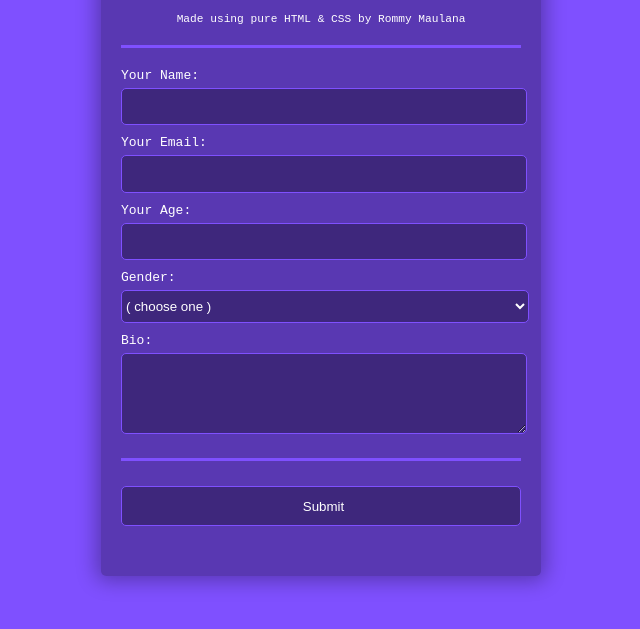
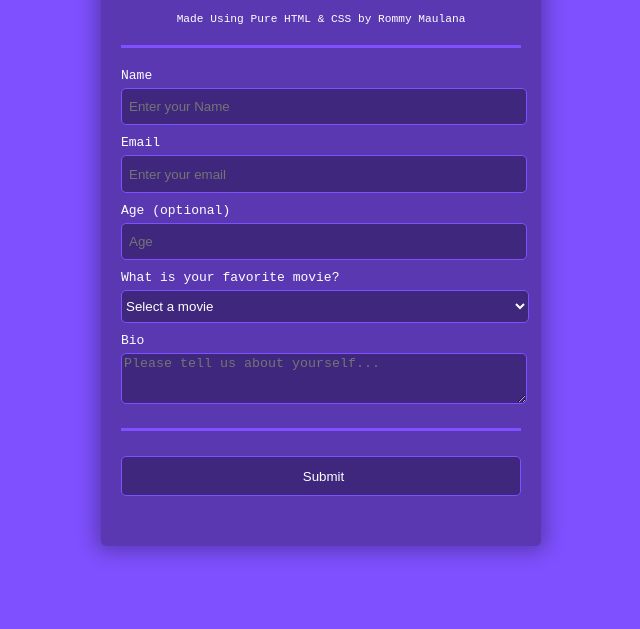
Before and after one commit to nus1x/responsive-web-design, a plain HTML site: page survey_form/index.html in a window 1280 px wide. Shown: the part 81-710 px from the top of the page, without its empty margins (319-959 px from the left). Drawn offline with Linux system fonts and the light colour scheme.

Commit message:
HTML SurveyForm

```diff
--- a/survey_form/index.html
+++ b/survey_form/index.html
@@ -10,39 +10,39 @@
     <body>
       <div class="survey-form">
         <h1 id="title">Survey Form</h1>
-        <p id="description">Made using pure HTML & CSS by Rommy Maulana</p>
+        <p id="description">Made Using Pure HTML & CSS by Rommy Maulana</p>
 
         <hr/>
 
         <form id="survey-form">
 
         <label for="name">
-          Your Name:
-          <input id="name" name="name" type="text" required>
+          Name
+          <input id="name" name="name" type="text" placeholder="Enter your Name" required>
         </label>
 
         <label for="email">
-          Your Email:
-          <input id="email" name="email" type="email" required>
-        <label>
+          Email
+          <input id="email" name="email" type="email" placeholder="Enter your email" required>
+        </label>
 
         <label for="number">
-          Your Age:
-          <input id="number" name="age" type="number" min="3" max="120">
+          Age (optional)
+          <input id="number" name="age" type="number" placeholder="Age" min="3" max="120">
         </label>
 
         <label for="dropdown">
-          Gender:
+          What is your favorite movie?
           <select id="dropdown" name="gender">
-            <option value="">( choose one )</option>
-            <option value="1">Male</option>
-            <option value="2">Female</option>
+            <option value="0">Select a movie</option>
+            <option value="1">The Avengers</option>
+            <option value="2">Black Addam</option>
           </select>
         </label>
 
         <label for="bio">
-          Bio:
-          <textarea id="bio" name="bio" rows="5" cols="3"></textarea>
+          Bio
+          <textarea id="bio" name="bio" rows="3" cols="30" placeholder="Please tell us about yourself..."></textarea>
         </label>
 
         <hr>
```
